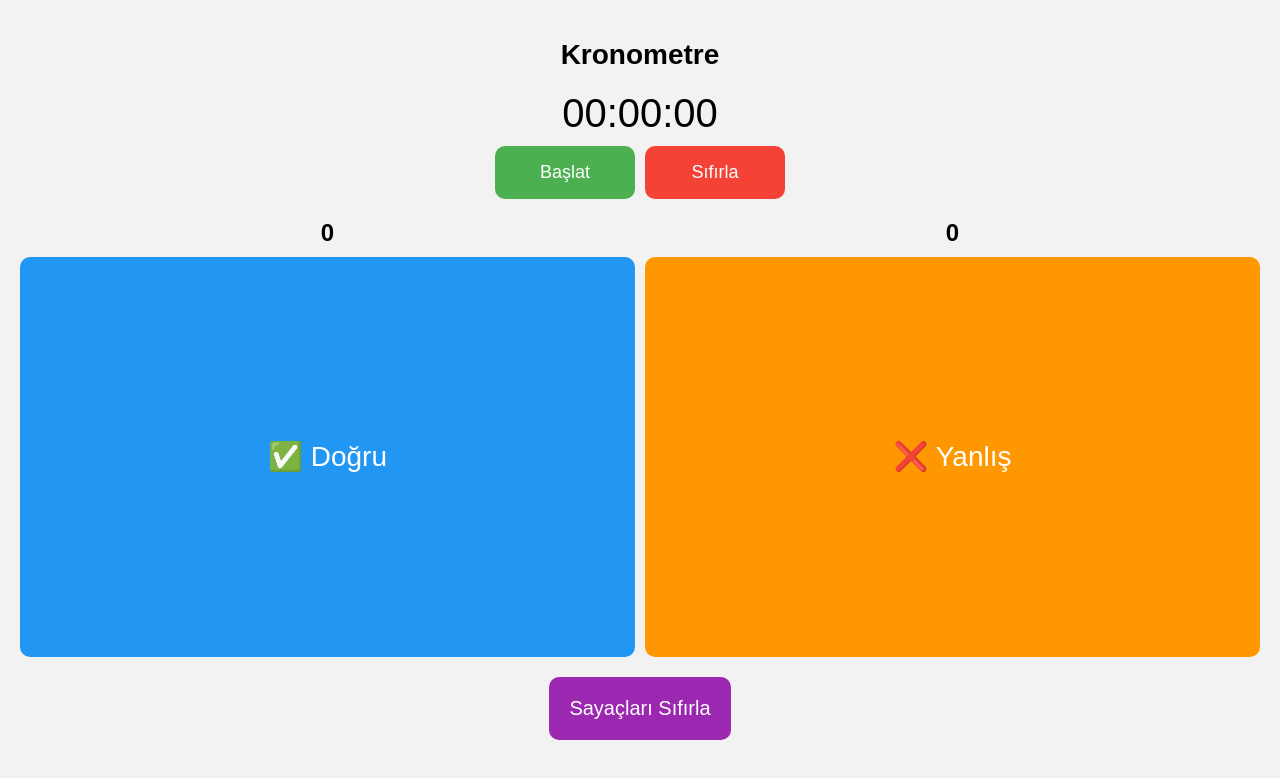
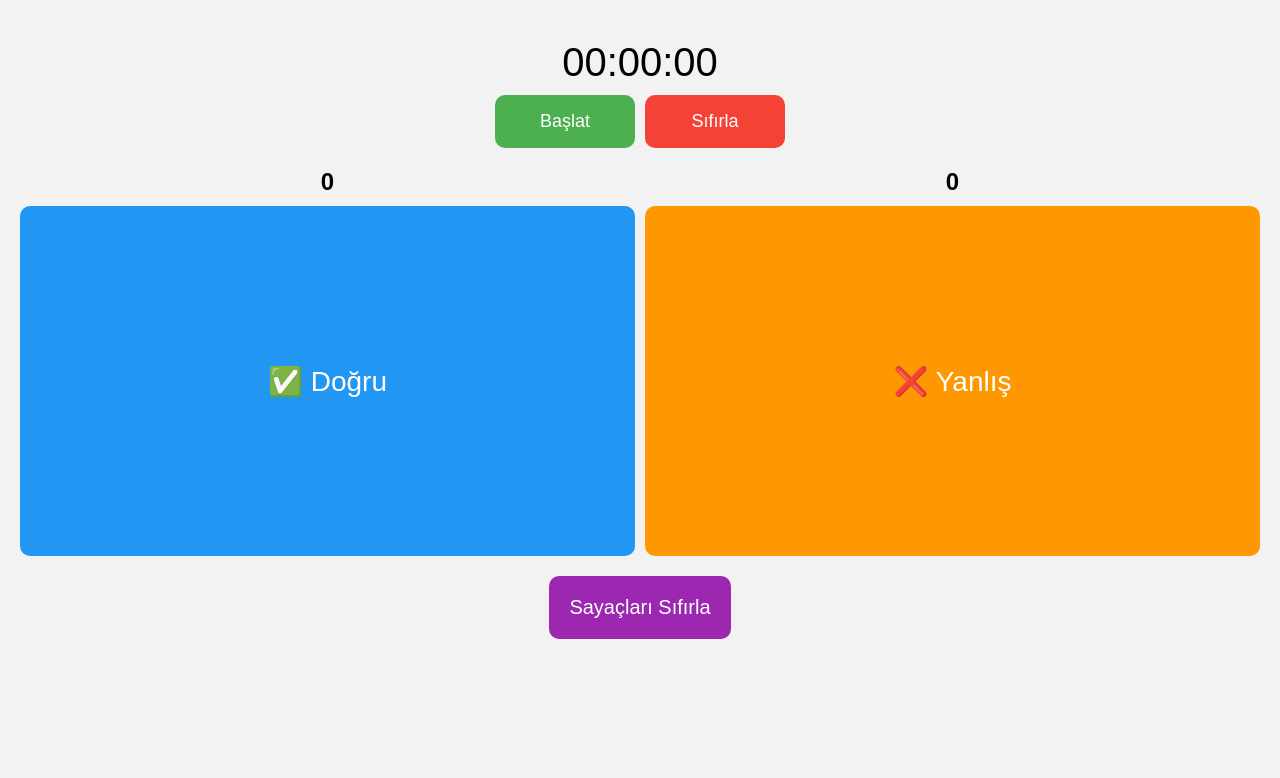
Before and after one commit to safaozgokce/chronometer, a plain HTML site: page index.html in a window 1280 px wide. Drawn offline with Linux system fonts and the light colour scheme.

Commit message:
Update index.html

```diff
--- a/index.html
+++ b/index.html
@@ -53,7 +53,7 @@
 
     .button-group.actions button {
       width: 100%;
-      height: 400px;
+      height: 350px;
       font-size: 28px;
     }
 
@@ -93,7 +93,6 @@
 </head>
 <body>
 
-  <h1 style="font-size: 28px;">Kronometre</h1>
   <div id="timer">00:00:00</div>
 
   <!-- Kronometre butonları YAN YANA -->
```
